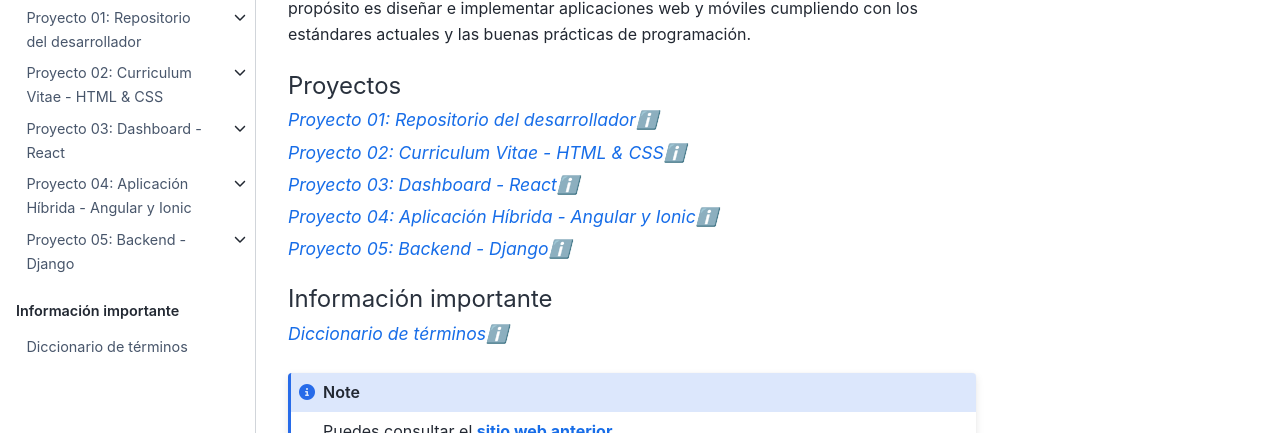
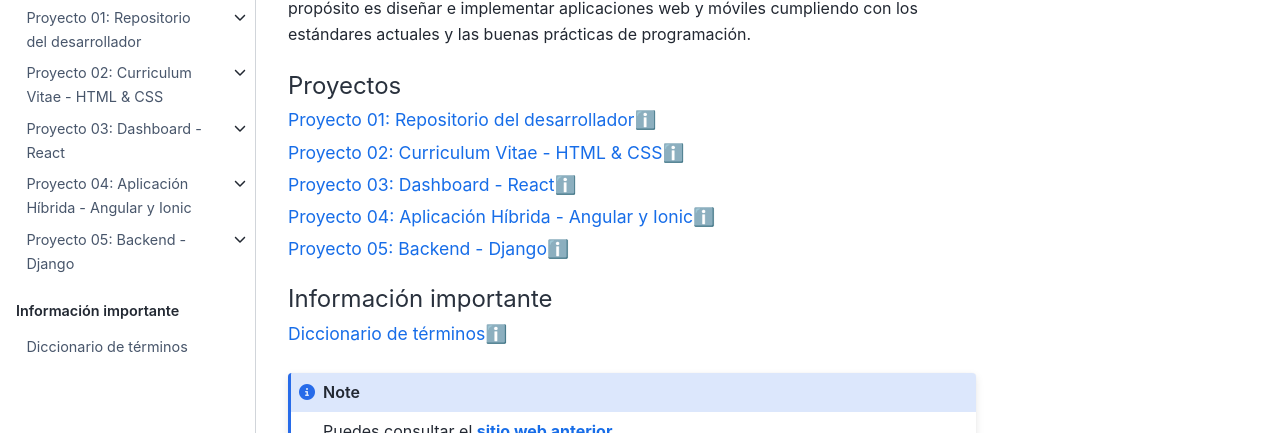
Before and after one commit to DAWMFIEC/DAWM-AI, a Sphinx documentation site: the page built from docs/source/index.rst, in a window 1280 px wide. Shown: the part 239-672 px from the top of the page. Built offline with Sphinx 7.4.7 and the Sphinx Book theme 1.1.4, drawn with Linux system fonts in a browser that asks for light colours; pages that are not in the unit, such as notebooks, are missing from menus.

Commit message:
no style

```diff
--- a/docs/source/_static/css/style.css
+++ b/docs/source/_static/css/style.css
@@ -7,7 +7,6 @@
 }
 
 main a.reference.internal {
-	font-style: italic !important;
 	text-decoration: none !important;
 }
 
```
